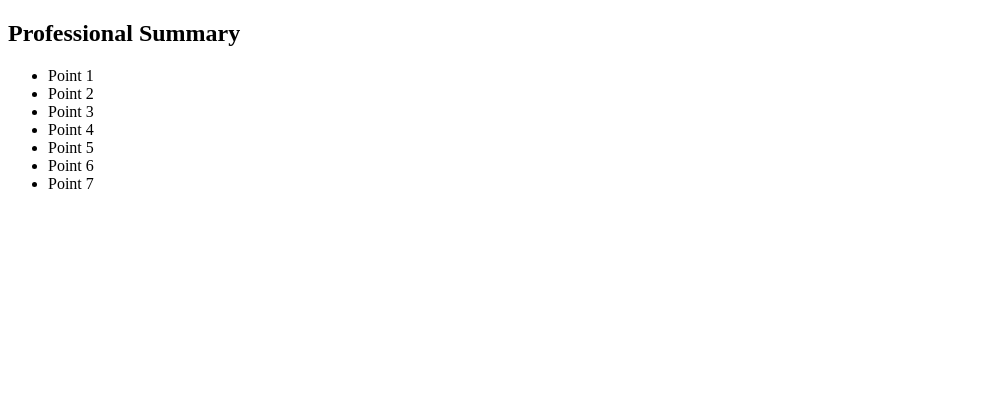
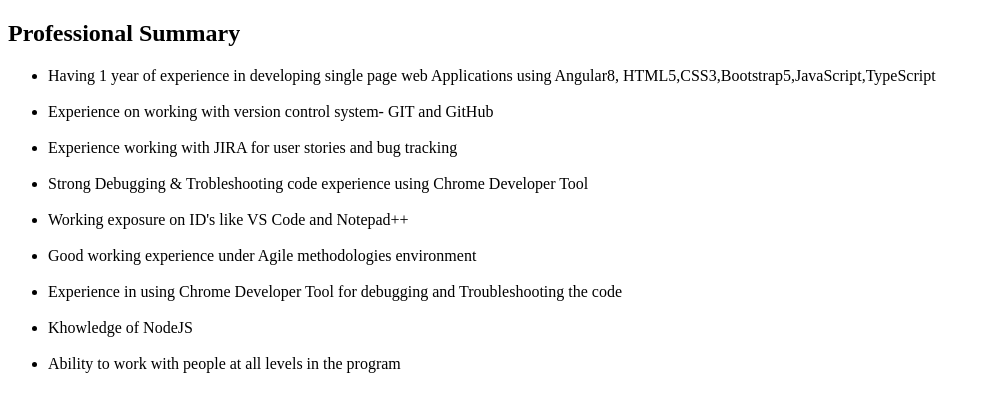
Before and after one commit to awateashvini07/MyProfile, a plain HTML site: page home.html in a window 1280 px wide. Shown: the whole page, without its empty margins (0-987 px from the left). Drawn offline with Linux system fonts and the light colour scheme.

Commit message:
added professional summery
added professional summery

```diff
--- a/home.html
+++ b/home.html
@@ -6,13 +6,15 @@
 <body>
     <h2>Professional Summary </h2>
     <ul>
-        <li> Point 1</li>
-        <li> Point 2</li>
-        <li> Point 3</li>
-        <li> Point 4</li>
-        <li> Point 5</li>
-        <li> Point 6</li>
-        <li> Point 7</li>
+        <li>Having 1 year of experience in developing single page web Applications using Angular8, HTML5,CSS3,Bootstrap5,JavaScript,TypeScript </li><br>
+        <li> Experience on working with version control system- GIT and GitHub</li><br>
+        <li> Experience working with JIRA for user stories and bug tracking </li><br>
+        <li> Strong Debugging & Trobleshooting code experience using Chrome Developer Tool </li><br>
+        <li> Working exposure on ID's like VS Code and Notepad++</li><br>
+        <li> Good working experience under Agile methodologies environment</li><br>
+        <li> Experience in using Chrome Developer Tool for debugging and Troubleshooting the code</li><br>
+        <li> Khowledge of NodeJS</li><br>
+        <li> Ability to work with people at all levels in the program</li>
     </ul>
 
 </body>
```
